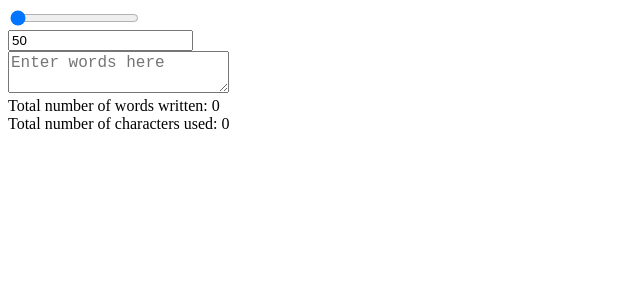
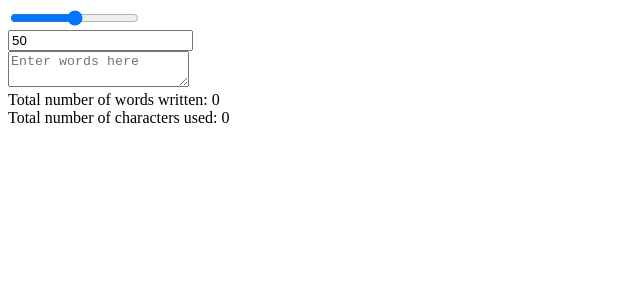
Before and after one commit to shankar-vanapalli/Implementation-React-Proctored-Test--13-06-2022---React-Word-Counter---bcy6vu0ig7k2, a React app: page / in a window 1280 px wide. Shown: the top 300 px of the page, without its empty margins (0-640 px from the left). Built offline with nearby package versions, Linux system fonts and the light colour scheme.

Commit message:
Range Changed

```diff
--- a/src/components/Ground.js
+++ b/src/components/Ground.js
@@ -3,7 +3,7 @@ import React, { useState } from "react";
 const Ground = () => {
   const [limit, setLimit] = useState(50);
   const [text, setText] = useState("");
-  const [range, setRange] = useState("16");
+  const [range, setRange] = useState("");
 
   const limitHandler = (e) => {
     setLimit(e.target.value);
```
